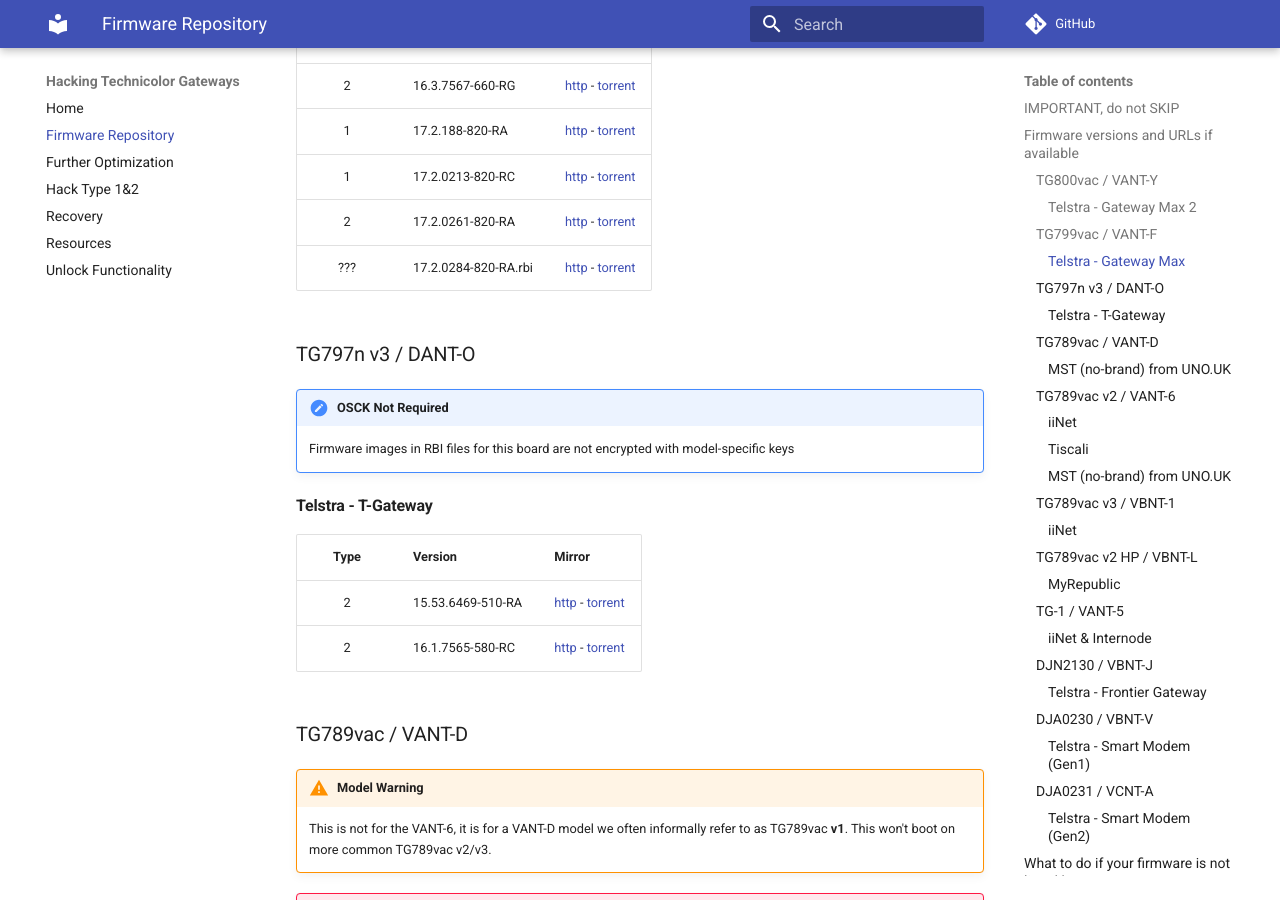
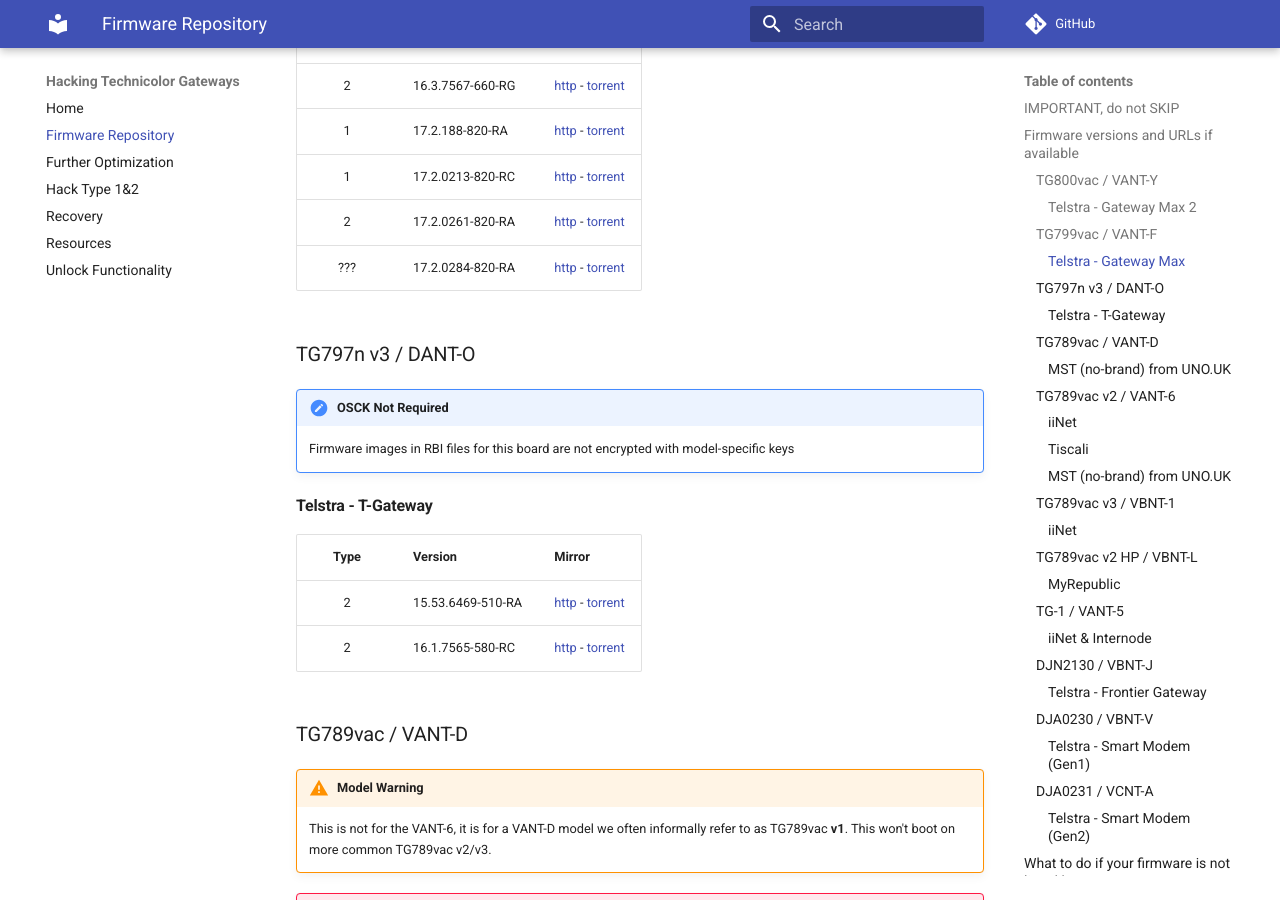
Before and after one commit to hack-technicolor/hack-technicolor, an MkDocs documentation site: the page built from docs/Firmware Repository.md, in a window 1280 px wide and 900 px high, scrolled down 1640 px. Built offline with MkDocs 1.6.1 and Material for MkDocs 9.7.7, drawn with Linux system fonts in a browser that asks for light colours; comment, search, counter and statistics services are not loaded.

Commit message:
Format VANT-F item

```diff
--- a/docs/Firmware Repository.md
+++ b/docs/Firmware Repository.md
@@ -50,7 +50,7 @@
 | 1      | 17.2.188-820-RA   | [http](http://fwstore.bdms.telstra.net/Technicolor_vant-f_CRF683-17.2.188-820-RA/vant-f_CRF683-17.2.188-820-RA.rbi) - [torrent](https://github.com/kevdagoat/hack-technicolor/blob/master/torrents/vant-f/vant-f_CRF683-17.2.188-820-RA.rbi.torrent?raw=true) |
 | 1      | 17.2.0213-820-RC  | [http](http://fwstore.bdms.telstra.net/Technicolor_vant-f_CRF780-17.2.0213-820-RC/vant-f_CRF780-17.2.0213-820-RC.rbi) - [torrent](https://github.com/kevdagoat/hack-technicolor/blob/master/torrents/vant-f/vant-f_CRF780-17.2.0213-820-RC.rbi.torrent?raw=true) |
 | 2      | 17.2.0261-820-RA  | [http](http://fwstore.bdms.telstra.net/Technicolor_vant-f_CRF852-17.2.0261-820-RA/vant-f_CRF852-17.2.0261-820-RA.rbi) - [torrent](https://github.com/kevdagoat/hack-technicolor/blob/master/torrents/vant-f/vant-f_CRF852-17.2.0261-820-RA.rbi.torrent?raw=true) |
-| ???    | 17.2.0284-820-RA.rbi  | [http](http://fwstore.bdms.telstra.net/Technicolor_vant-f_CRF915-17.2.0284-820-RA/vant-f_CRF915-17.2.0284-820-RA.rbi) - [torrent](https://github.com/kevdagoat/hack-technicolor/blob/master/torrents/vant-f/vant-f_CRF915-17.2.0284-820-RA.rbi.torrent?raw=true) |
+| ???    | 17.2.0284-820-RA  | [http](http://fwstore.bdms.telstra.net/Technicolor_vant-f_CRF915-17.2.0284-820-RA/vant-f_CRF915-17.2.0284-820-RA.rbi) - [torrent](https://github.com/kevdagoat/hack-technicolor/blob/master/torrents/vant-f/vant-f_CRF915-17.2.0284-820-RA.rbi.torrent?raw=true) |
 
 ### TG797n v3 / DANT-O
 
```
